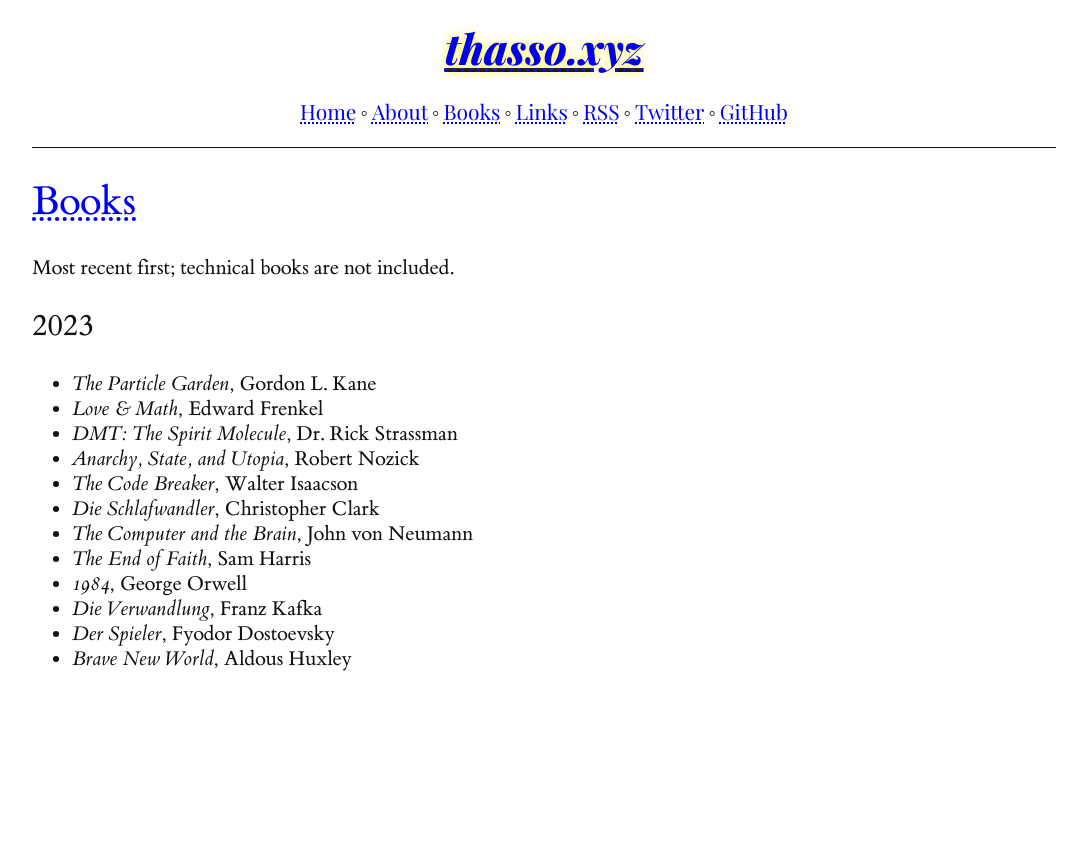
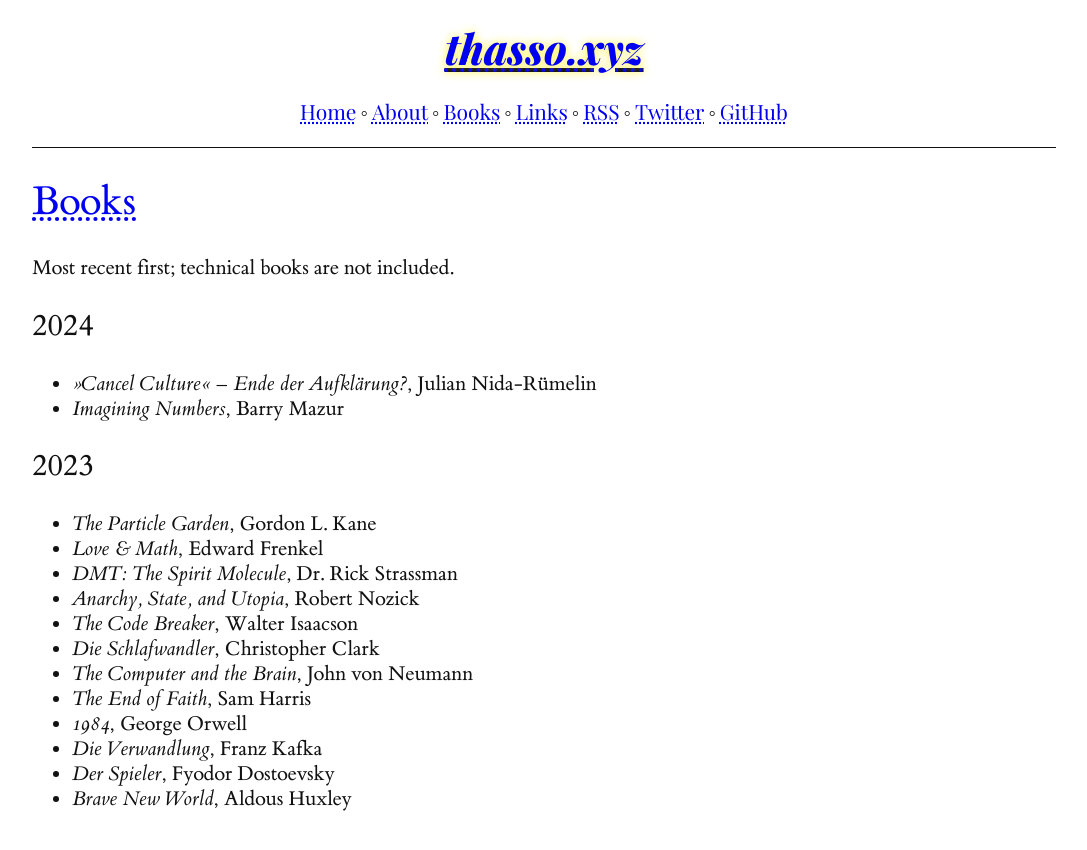
Before and after one commit to vincentbernat/thass0.github.io, a Jekyll site: the page built from books.html, in a window 1280 px wide. Shown: the top 850 px of the page, without its empty margins (96-1183 px from the left). Built offline with Jekyll 4.4.1, drawn with Linux system fonts in a browser that asks for light colours.

Commit message:
Update books with January reads

```diff
--- a/_data/books.yml
+++ b/_data/books.yml
@@ -1,26 +1,38 @@
+# This list is displayed in the website in exactly the order
+# that  is used here. So put the latest year at the top of
+# this file, and the latest reads at the top of the `read`
+# list.
+
+- year: 2024
+  read:
+    - title: »Cancel Culture« – Ende der Aufklärung?
+      author: Julian Nida-Rümelin
+    - title: Imagining Numbers
+      author: Barry Mazur
+
 - year: 2023
   read:
+    - title: The Particle Garden
+      author: Gordon L. Kane
+    - title: 'Love & Math'
+      author: Edward Frenkel
+    - title: 'DMT: The Spirit Molecule'
+      author: Dr. Rick Strassman
+    - title: Anarchy, State, and Utopia
+      author: Robert Nozick
+    - title: The Code Breaker
+      author: Walter Isaacson
+    - title: Die Schlafwandler
+      author: Christopher Clark
+    - title: The Computer and the Brain
+      author: John von Neumann
+    - title: The End of Faith
+      author: Sam Harris
+    - title: 1984
+      author: George Orwell
+    - title: Die Verwandlung
+      author: Franz Kafka
+    - title: Der Spieler
+      author: Fyodor Dostoevsky
     - title: Brave New World
       author: Aldous Huxley
-    - title: Der Spieler
-      author: Fyodor Dostoevsky
-    - title: Die Verwandlung
-      author: Franz Kafka
-    - title: 1984
-      author: George Orwell
-    - title: The End of Faith
-      author: Sam Harris
-    - title: The Computer and the Brain
-      author: John von Neumann
-    - title: Die Schlafwandler
-      author: Christopher Clark
-    - title: The Code Breaker
-      author: Walter Isaacson
-    - title: Anarchy, State, and Utopia
-      author: Robert Nozick
-    - title: 'DMT: The Spirit Molecule'
-      author: Dr. Rick Strassman
-    - title: 'Love & Math'
-      author: Edward Frenkel
-    - title: The Particle Garden
-      author: Gordon L. Kane
--- a/books.html
+++ b/books.html
@@ -8,7 +8,7 @@ Most recent first; technical books are not included.
 {% for year in site.data.books %}
 <h2>{{ year.year }}</h2>
 <ul>
-  {% for book in year.read reversed %}
+  {% for book in year.read %}
   <li><i>{{ book.title }}</i>, {{ book.author }}</li>
   {% endfor %}
 </ul>
```
